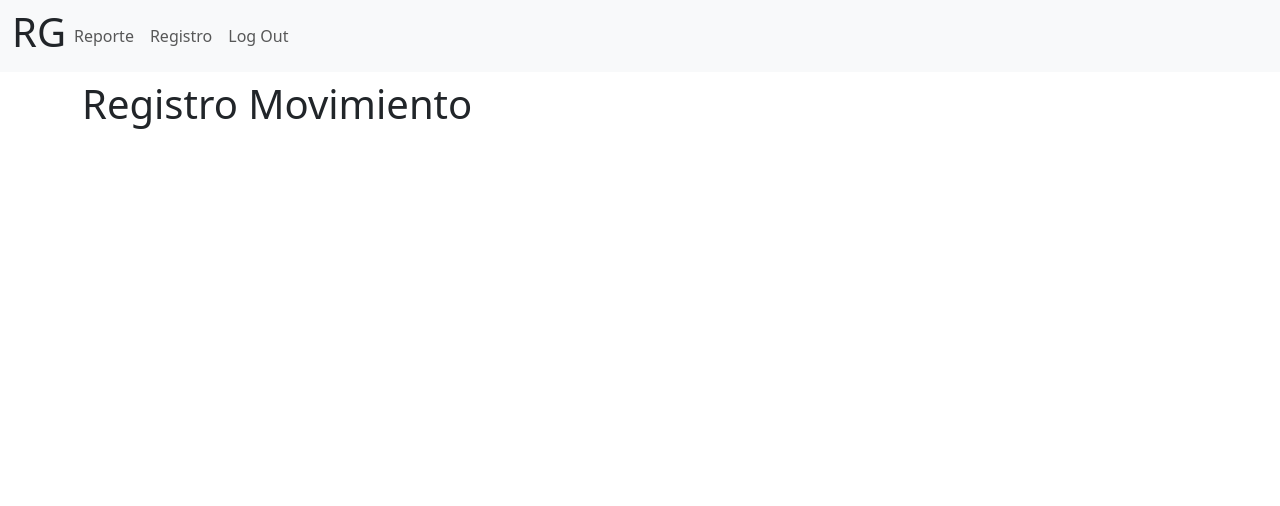
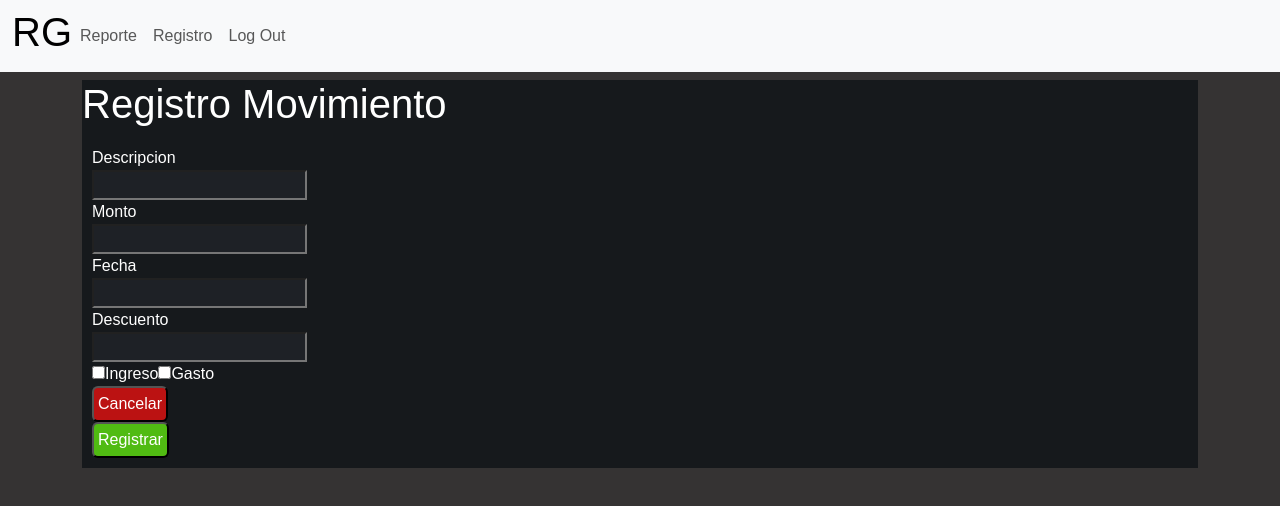
Before and after one commit to LuisaMora/ArquiSoft, a Next.js app: page /registro/registroMov in a window 1280 px wide. Shown: the top 506 px of the page. Built offline with nearby package versions, Linux system fonts and the light colour scheme.

Commit message:
Maquetar Registro

```diff
--- a/src/pages/_app.jsx
+++ b/src/pages/_app.jsx
@@ -5,6 +5,7 @@ import { useEffect } from 'react'
 import { Layout } from '@/shared/components/Layout'
 
 import 'bootstrap/dist/css/bootstrap.css'
+import '@/styles/globals.css'
 
 export default function App({ Component, pageProps }) {
   useEffect(() => {
--- a/src/pages/registro/registroMov.jsx
+++ b/src/pages/registro/registroMov.jsx
@@ -1,8 +1,26 @@
-import styles from '@/styles/egresoStilo.module.css'
+import styles from '@/styles/Egreso.module.css'
 export default function UpdateCategoriesPage() {
     return (
-      <div>
-        <h1 className='titulo'>Registro Movimiento</h1>
+      <div className={styles.titulo}>
+        <div className={styles.form}>
+         <h1>Registro Movimiento</h1>
+          <form className={styles.formu} action="/send-data-here" method="post">
+            <label className={styles.labels}>Descripcion</label><br></br>
+            <input className={styles.mo} type="text" /><br></br>
+            <label className={styles.labels}>Monto</label><br></br>
+            <input className={styles.mo}type="text"/><br></br>
+            <label>Fecha</label><br></br>
+            <input className={styles.mo} type="text" /><br></br>
+            <label>Descuento</label><br></br>
+            <input className={styles.mo} type="text" /><br></br>
+            <input type="checkbox" id="cbox2" value="second_checkbox"></input>
+            <label>Ingreso</label>
+            <input type="checkbox" id="cbox2" value="second_checkbox"></input>
+            <label>Gasto</label><br></br>
+            <button  className={styles.botonCancelar} type="submit">Cancelar</button><br></br>
+            <button className={styles.botonAceptar} type="submit">Registrar</button><br></br>
+          </form>
+        </div>
       </div>
     )
   }
--- a/src/shared/components/Navbar.jsx
+++ b/src/shared/components/Navbar.jsx
@@ -1,5 +1,6 @@
 import Link from 'next/link'
 
+import styles from '@/styles/Nav.module.css'
 import { Route } from '../models/Route'
 
 const routes = [
@@ -11,7 +12,10 @@ const routes = [
     title: 'Registro',
     path: '/registro/registroMov'
   }),
-  new Route({ title: 'Log Out', path: '/' }),
+  new Route({
+     title: 'Log Out',
+     path: '/'
+  }),
 ]
 
 const NavbarItem = ({ route = new Route({ title: 'Inicio', path: '/' }) }) => (
@@ -47,6 +51,7 @@ const NavbarItemDropdown = ({ route = new Route({ title: '' }) }) => (
 
 export const Navbar = () => {
   return (
+    <div className={styles.container}>
     <nav className="navbar navbar-expand bg-body-tertiary">
       <div className="container-fluid">
         <h1>RG</h1>
@@ -62,5 +67,6 @@ export const Navbar = () => {
         </ul>
       </div>
     </nav>
+    </div>
   )
 }
--- /dev/null
+++ b/src/styles/Egreso.module.css
@@ -0,0 +1,24 @@
+.titulo{
+    color: rgb(255, 255, 255);
+}
+.form{
+    background-color:#16191c;
+}
+.formu{
+    padding: 10px;
+}
+.mo{
+    background-color: #1E2126;
+}
+.botonCancelar{
+    background-color: rgb(187, 18, 18);
+    color: white;
+    border-radius: 6px;
+    padding: 4px;
+}
+.botonAceptar{
+    background-color: rgb(80, 187, 18);
+    color: white;
+    border-radius: 6px;
+    padding: 4px;
+}
--- a/src/styles/Nav.module.css
+++ b/src/styles/Nav.module.css
@@ -1,3 +1,4 @@
-.container-fluid{
-    background-color: aqua;
+.container{
+    background-color: black;
+    color: black;
 }
--- a/src/styles/egresoStilo.module.css
+++ /dev/null
@@ -1,3 +0,0 @@
-.titulo{
-    background-color: aqua;
-}
--- /dev/null
+++ b/src/styles/globals.css
@@ -0,0 +1,6 @@
+
+body{
+  background-color: #353333;
+  color: white;
+  font-family:sans-serif;
+}
```
